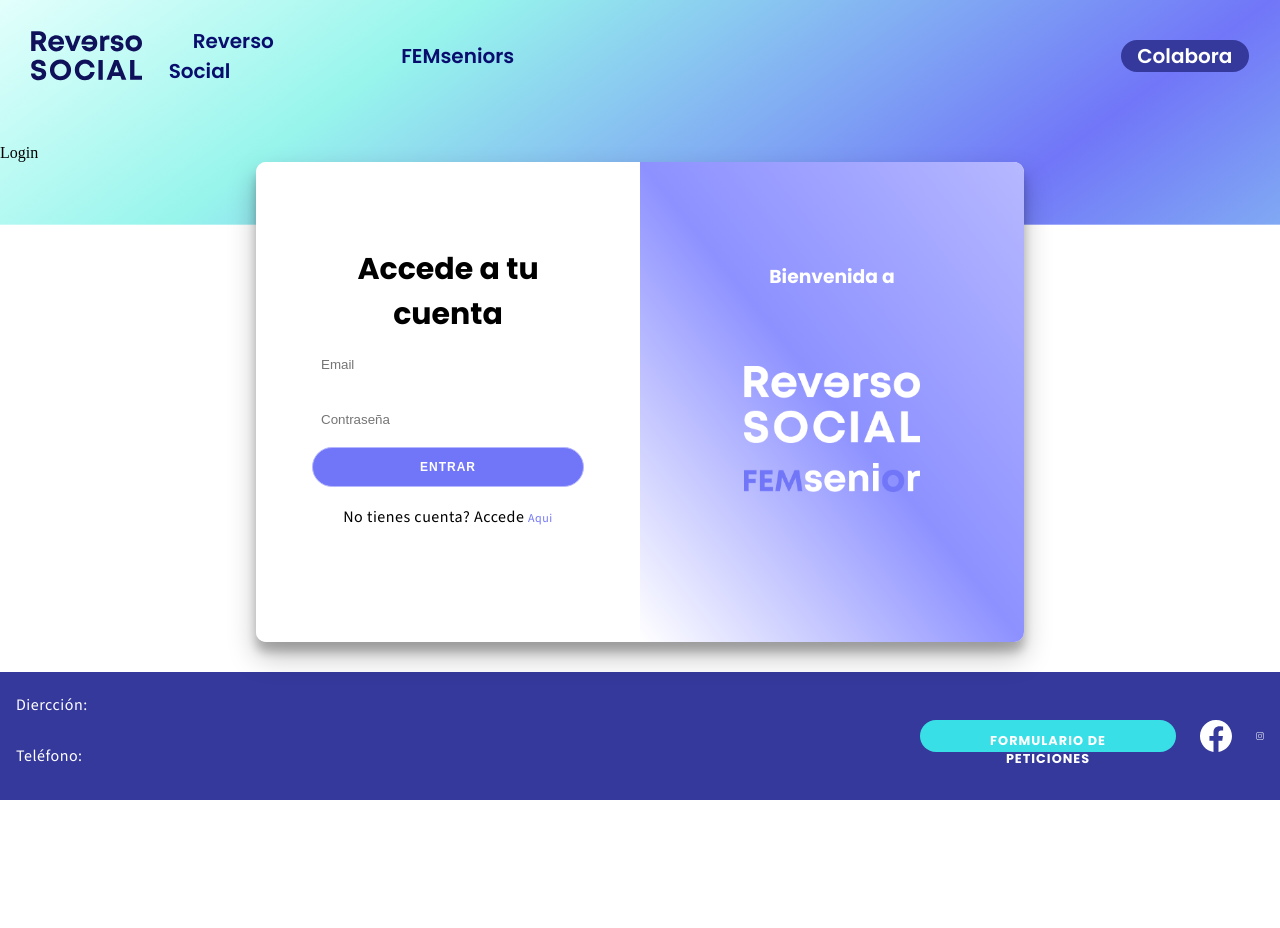
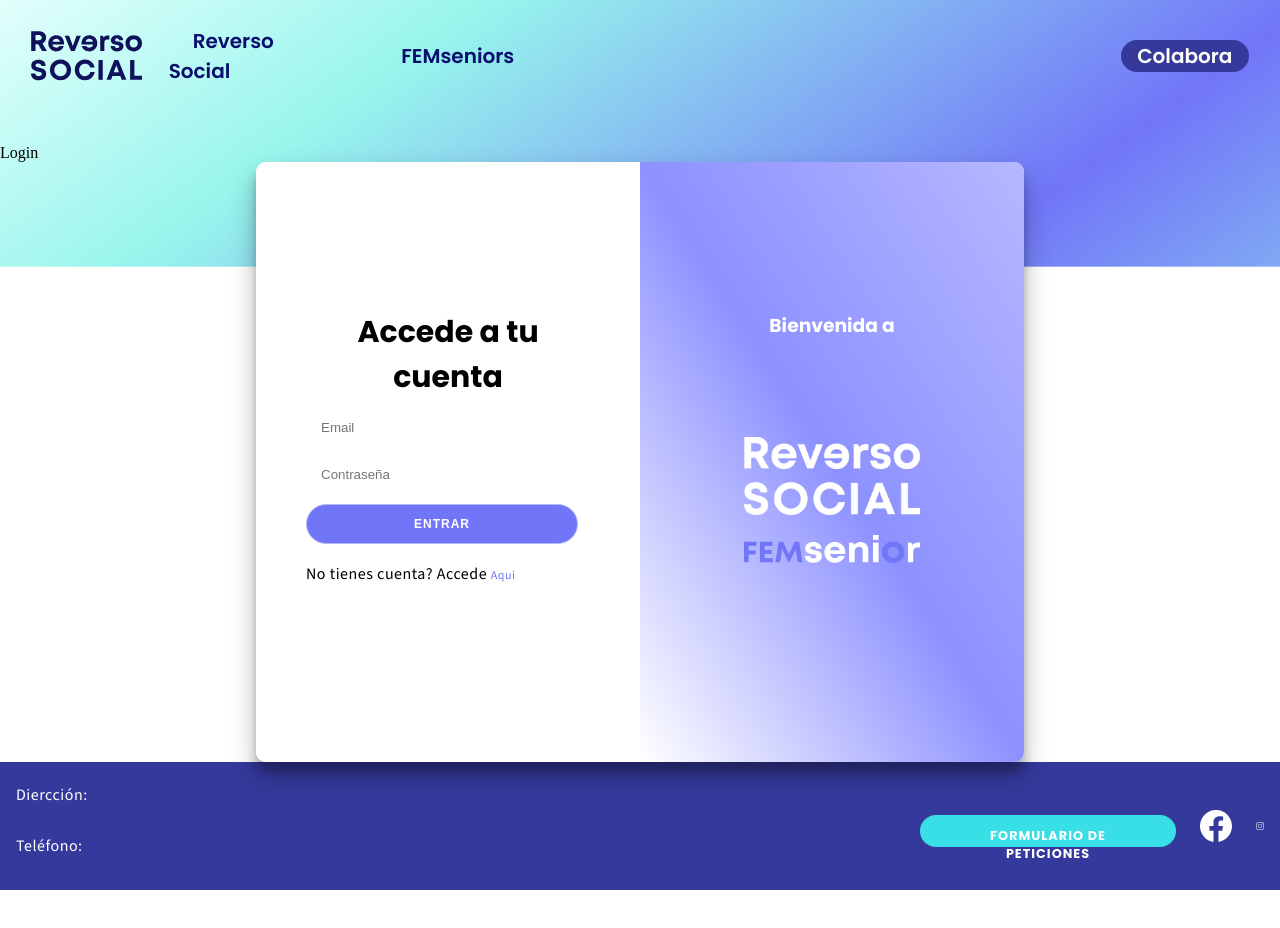
Before and after one commit to Paola077/Reverso_social_FrontEnd, a React (Vite) app: page /reverso-social/login in a window 1280 px wide. Shown: the top 928 px of the page. Before the commit the page ends 848 px from the top, so only its background shows below. Built offline with nearby package versions, Linux system fonts and the light colour scheme.

Commit message:
fix login and register field

```diff
--- a/src/components/forms/logInForm/_SignInUpForm.scss
+++ b/src/components/forms/logInForm/_SignInUpForm.scss
@@ -54,6 +54,7 @@
 	text-transform: uppercase;
 	transition: transform 80ms ease-in;
 	width: 17rem;
+	margin-top: 10px;
 }
 
 button:active {
@@ -72,7 +73,7 @@
 form {
   background-color: #ffffff;
   display: flex;
-  align-items: center;
+  align-items: flex-start;
   justify-content: center;
   flex-direction: column;
   padding: 0 50px;
@@ -84,7 +85,7 @@
   //background-color: #eee;
   border: none;
   padding: 12px 15px;
-  margin: 8px 0;
+  margin-top: 8px;
   width: 100%;
 }
 
@@ -96,7 +97,7 @@
   overflow: hidden;
   width: 768px;
   max-width: 100%;
-  min-height: 480px;
+  min-height: 600px;
 }
 
 .form-container {
@@ -186,7 +187,7 @@
 
     display: flex;
     align-items: center;
-    justify-content: space-between;
+    justify-content: space-around;
     flex-direction: column;
     padding: 100px;
     text-align: center;
@@ -236,4 +237,5 @@
   text-align: left;
   margin: 0;
   padding: 0;
+  margin-left: 15px;
 }
```
